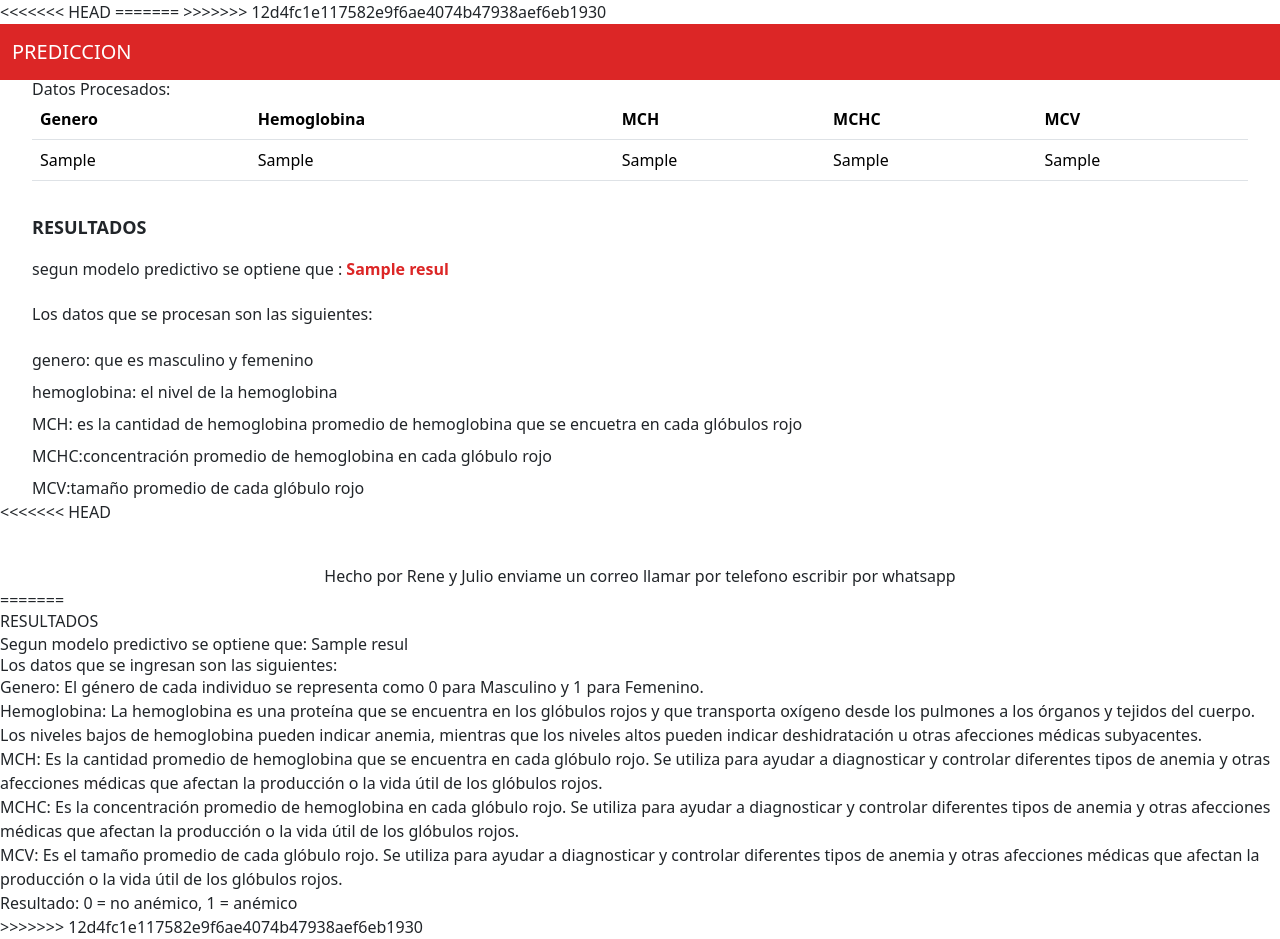
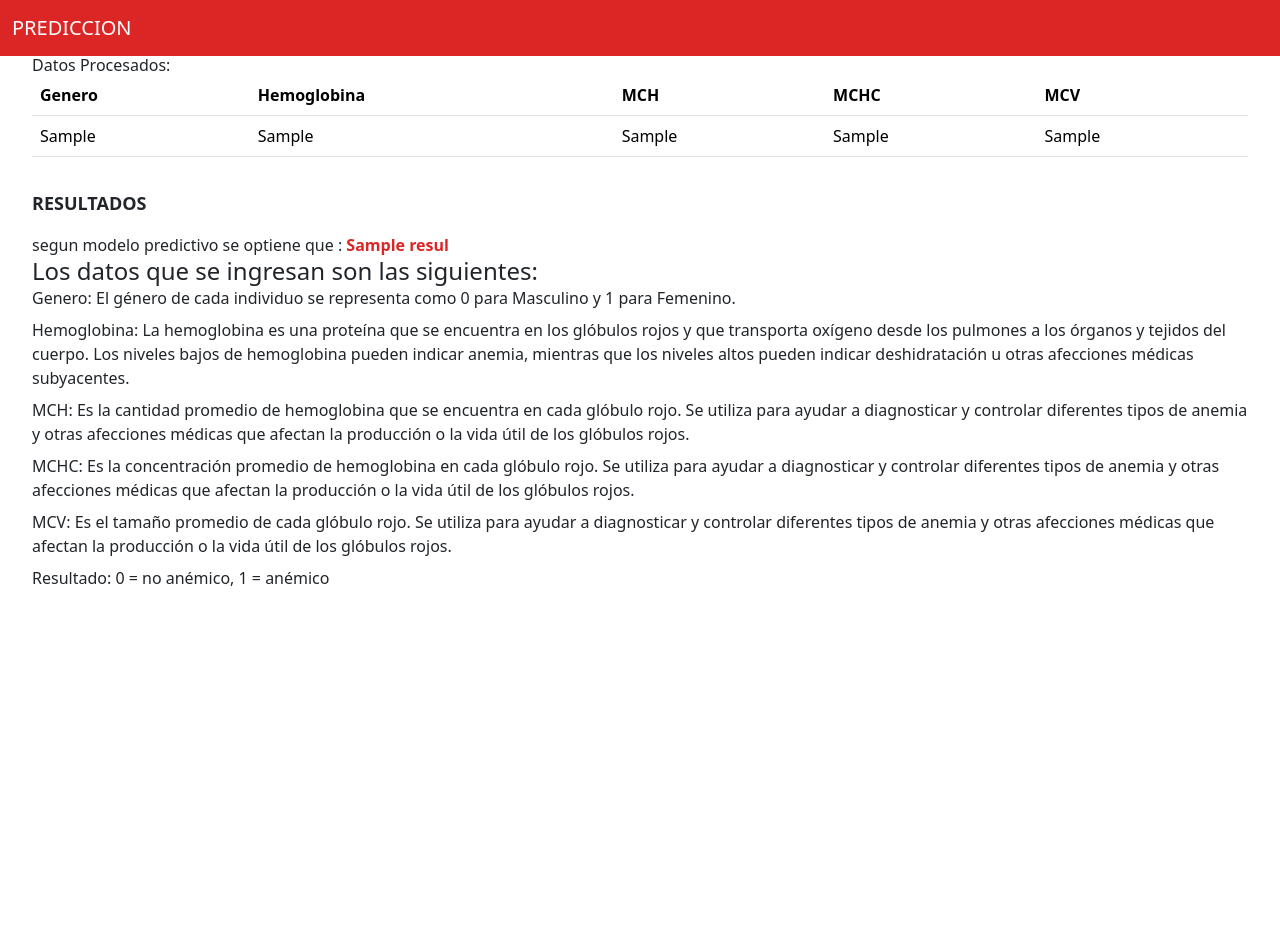
Before and after one commit to maquy8yt9ui9yu7ty7ty8/MODELO_ANEMIA_II, a Flask app: template templates/procesar_datos.html in a window 1280 px wide. After the commit the page ends 586 px from the top, so only its background shows below. Run offline with Flask 3, Linux system fonts and the light colour scheme; the template is opened without the code that fills it: most values are stand-ins (such as "Sample title", 1, 10 or a date in 2020); some libraries are stand-ins or nearby versions.

Commit message:
repositorio

```diff
--- a/templates/ingresar_datos.html
+++ b/templates/ingresar_datos.html
@@ -65,8 +65,9 @@
 		  <input type="text" id="dato5" name="dato5" required class="border-[1px] border-slate-600"><br>
 
 		</div>
+    <div class = "flex justify-center py-4 w-full">
         <button class="px-3 py-2 bg-red-500 font-bold text-white rounded-[1rem]" type="submit">Enviar Datos</button>
-
+    </div>
 		</form>
 
 </div>
--- a/templates/procesar_datos.html
+++ b/templates/procesar_datos.html
@@ -7,10 +7,7 @@
     <title>Document</title>
     <script src="https://cdn.tailwindcss.com"></script>
 </head>
-<<<<<<< HEAD
-=======
   <!-- agregame el encabezado "navbar navbar-expand-lg bg-red-600" -->
->>>>>>> 12d4fc1e117582e9f6ae4074b47938aef6eb1930
 <body>
   <nav class="navbar navbar-expand-lg bg-red-600" data-bs-theme="dark">
     <div class="container-fluid">
@@ -63,44 +60,17 @@
       <h2 class="text-lg font-bold py-3">RESULTADOS</h2>
       <p>segun modelo predictivo se optiene que : <span class="text-red-600 font-bold"> {{resul}} </span></p>
 
-      <h4 class="my-6">Los datos que se procesan son las siguientes:</h4>
+      <h4 class="text-[1.5rem]">Los datos que se ingresan son las siguientes:</h4>
       <ul class="flex flex-col gap-2">
-        <li>genero: que es masculino y femenino</li>
-        <li>hemoglobina: el nivel de la hemoglobina</li>
-        <li>MCH: es la cantidad de hemoglobina promedio de hemoglobina que se encuetra en cada glóbulos rojo</li>
-        <li>MCHC:concentración promedio de hemoglobina en cada glóbulo rojo</li>
-        <li>MCV:tamaño promedio de cada glóbulo rojo</li>
+        <li>Genero: El género de cada individuo se representa como 0 para Masculino y 1 para Femenino.</li>
+        <li>Hemoglobina: La hemoglobina es una proteína que se encuentra en los glóbulos rojos y que transporta oxígeno desde los pulmones a los órganos y tejidos del cuerpo. Los niveles bajos de hemoglobina pueden indicar anemia, mientras que los niveles altos pueden indicar deshidratación u otras afecciones médicas subyacentes.</li>
+        <li>MCH: Es la cantidad promedio de hemoglobina que se encuentra en cada glóbulo rojo. Se utiliza para ayudar a diagnosticar y controlar diferentes tipos de anemia y otras afecciones médicas que afectan la producción o la vida útil de los glóbulos rojos.</li>
+        <li>MCHC: Es la concentración promedio de hemoglobina en cada glóbulo rojo. Se utiliza para ayudar a diagnosticar y controlar diferentes tipos de anemia y otras afecciones médicas que afectan la producción o la vida útil de los glóbulos rojos.</li>
+        <li>MCV: Es el tamaño promedio de cada glóbulo rojo. Se utiliza para ayudar a diagnosticar y controlar diferentes tipos de anemia y otras afecciones médicas que afectan la producción o la vida útil de los glóbulos rojos.</li>
+        <li>Resultado: 0 = no anémico, 1 = anémico</li>
       </ul>
   </div>
-<<<<<<< HEAD
-  <footer class="mt-10 text-center">
-      Hecho por Rene y Julio
-
-      <a href="mailto:pendejo@mail.com">enviame un correo</a>
-      <a href="tel:+51 999999999">llamar por telefono</a>
-      <a href="whatsapp://send ?text= hola rene">escribir por whatsapp</a>
-    </footer>
-
-=======
-
-  <h2>RESULTADOS</h2>
-  <p>Segun modelo predictivo se optiene que: {{resul}}</p>
-
-  <h4>Los datos que se ingresan son las siguientes:</h4>
-  <ul>
-    <li>Genero: El género de cada individuo se representa como 0 para Masculino y 1 para Femenino.</li>
-    <li>Hemoglobina: La hemoglobina es una proteína que se encuentra en los glóbulos rojos y que transporta oxígeno desde los pulmones a los órganos y tejidos del cuerpo. Los niveles bajos de hemoglobina pueden indicar anemia, mientras que los niveles altos pueden indicar deshidratación u otras afecciones médicas subyacentes.</li>
-    <li>MCH: Es la cantidad promedio de hemoglobina que se encuentra en cada glóbulo rojo. Se utiliza para ayudar a diagnosticar y controlar diferentes tipos de anemia y otras afecciones médicas que afectan la producción o la vida útil de los glóbulos rojos.</li>
-    <li>MCHC: Es la concentración promedio de hemoglobina en cada glóbulo rojo. Se utiliza para ayudar a diagnosticar y controlar diferentes tipos de anemia y otras afecciones médicas que afectan la producción o la vida útil de los glóbulos rojos.</li>
-    <li>MCV: Es el tamaño promedio de cada glóbulo rojo. Se utiliza para ayudar a diagnosticar y controlar diferentes tipos de anemia y otras afecciones médicas que afectan la producción o la vida útil de los glóbulos rojos.</li>
-    <li>Resultado: 0 = no anémico, 1 = anémico</li>
-  </ul>
-
->>>>>>> 12d4fc1e117582e9f6ae4074b47938aef6eb1930
   <script src="https://cdn.jsdelivr.net/npm/bootstrap@5.3.2/dist/js/bootstrap.bundle.min.js" integrity="sha384-C6RzsynM9kWDrMNeT87bh95OGNyZPhcTNXj1NW7RuBCsyN/o0jlpcV8Qyq46cDfL" crossorigin="anonymous"></script>
-
-
-
 
 </body>
 </html>
```
Also changed, not shown: templates/reporte_tabla.html (+5 -4 lines), images/anemia.png (deleted), images/anemia_ima.jpg (deleted).
